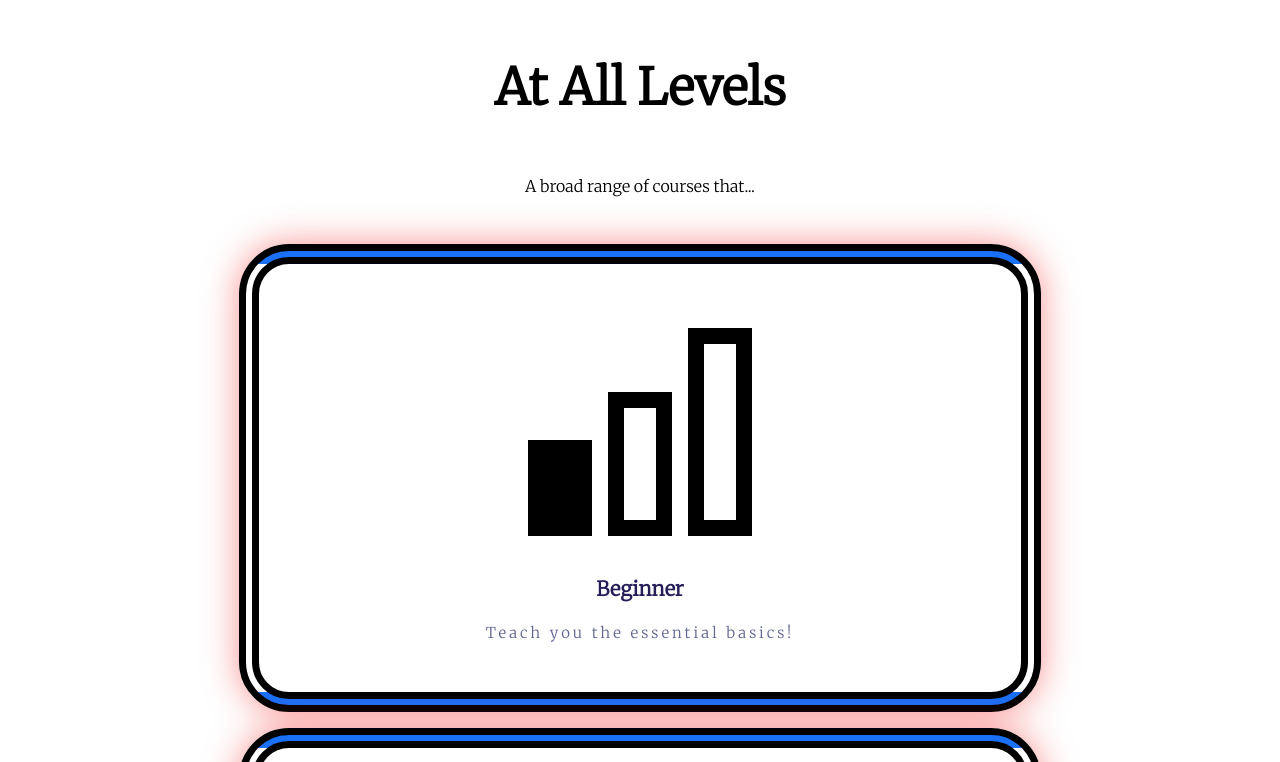
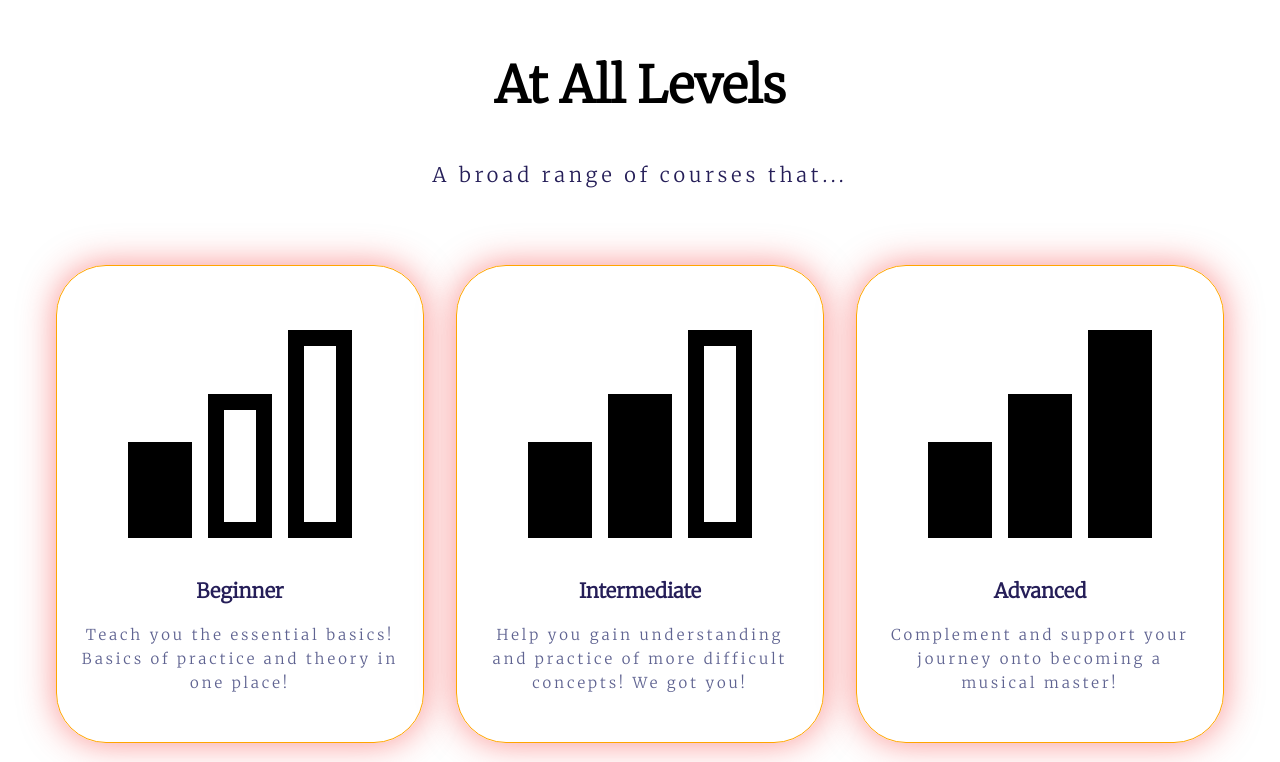
Before and after one commit to JosephYika/E-Commerce-Website, a plain HTML site: page index.html in a window 1280 px wide. Shown: the part 854-1616 px from the top of the page. Drawn offline with Linux system fonts and the light colour scheme.

Commit message:
Fixed the 'At All Level' Section

```diff
--- a/index.html
+++ b/index.html
@@ -56,9 +56,9 @@
     </div>
 
     <section>
-        <div class="row">
+        <div class="row1">
             <h1 class="heading">At All Levels</h1>
-            <p>A broad range of courses that...<p>
+            <p>A broad range of courses that...</p>
         </div>
         <div class="row">
             <div class="column">
@@ -67,7 +67,7 @@
                         <img src="Images/basic.png">
                     </div>
                     <h3>Beginner</h3>
-                    <p>Teach you the essential basics!</p>
+                    <p>Teach you the essential basics! Basics of practice and theory in one place!</p>
                 </div>
             </div>
 
@@ -77,7 +77,7 @@
                         <img src="Images/inter.png">
                     </div>
                     <h3>Intermediate</h3>
-                    <p>Help you gain understanding and practice of more difficult concepts!</p>
+                    <p>Help you gain understanding and practice of more difficult concepts! We got you!</p>
                 </div>
             </div>
 
--- a/style.css
+++ b/style.css
@@ -184,18 +184,39 @@ section {
 
 .row {
     display: flex;
-    flex-wrap: wrap;
+    justify-content: center;
+    align-items: center;
+    padding: 25px 40px 25px;
+
+}
+.row1 {
+    text-align: center;
+}
+
+.row1 p{
+    color: #5f6391;
+    font-size: 15px;
+    line-height: 1.6;
+    letter-spacing: 0.2em;
+    font-size: 20px;
+    font-weight: 550px;
+    color: #251e58;
 
 }
 .column {
-    width: 100%;
-    padding: 0 1em 1em 1em;
+    width: 50%;
+    padding: 0em 1em 1em 1em;
     text-align: center;
+
+
+
+
 }
 
 /*Styling the "card" - so just adding a border around the content*/
 .card {
-    border: 20px double rgb(0, 0, 0);
+   /* border: 20px double rgb(0, 0, 0);*/
+    border: solid 1px orange;
     width: 100%;
     height: 100%;
     padding: 2em 1.5em;
@@ -204,16 +225,16 @@ section {
     border-radius: 50px;
     box-shadow: 0 0 35px rgba(245, 38, 38, 0.5);
     cursor: pointer;
+    resize: none;
+
 }
 
-.row {
-    flex-direction: column;
-    text-align: center;
-}
+/* Change the font of the heading text for the second section*/
 .heading {
     font-size: 50px;
 }
 
+/*styling h3 inside the card div*/
 .card h3 {
 
     font-size: 20px;
@@ -222,6 +243,7 @@ section {
     margin: 1em 0;
 }
 
+/*Styling p inside the card div*/
 .card p{
 
     color: #5f6391;
@@ -230,6 +252,7 @@ section {
     letter-spacing: 0.2em;
 }
 
+/* Adding animation on the mouse hover*/
 .card:hover{
 
     background-position: 0 100%;
@@ -249,35 +272,47 @@ section {
 }
 .card:hover p{
     color: #d6d1d1;
-
 }
 
-@media only screen and (min-width: 768px){
+/* Adjusting the size of all the elements for tablets*/ /*run the code inside if the width of the screen is less than 768px*/
+@media only screen and (max-width: 768px){
+
 
     section {
-        padding: 0 2em;
-    }
-    .column {
-        flex: 0 50%;
-        max-width: 100%;
-    }
-
-}
-
-
-@media only screen and (min-width: 992px){
-
-    section{
-        padding: 1em 3em;
+        padding: 0 2; /* add a little bit of padding for top and right and left */
 
 
     }
+    .row {
+        flex-direction: column; /* line elements on the top of each other*/
+        width: 100%; /* make the width of this div to take up 100% of the screen*/
+    }
     .column{
-        display: flex;
-        justify-content: center;
-        align-items: left;
 
+        width: 100%; /* make the width of this 'column' div to take up 100% of the screen*/
     }
 
 
+
 }
+/* Adjusting the size of all the elements for phones*/
+@media only screen and (max-width: 500px){
+
+
+    section {
+        padding: 0 2; /* add a little bit of padding for top and right and left */
+
+
+    }
+    .row {
+        flex-direction: column; /* line elements on the top of each other*/
+        width: 100%; /* make the width of this div to take up 100% of the screen*/
+    }
+    .column{
+
+        width: 100%; /* make the width of this 'column' div to take up 100% of the screen*/
+    }
+
+
+
+}
```
